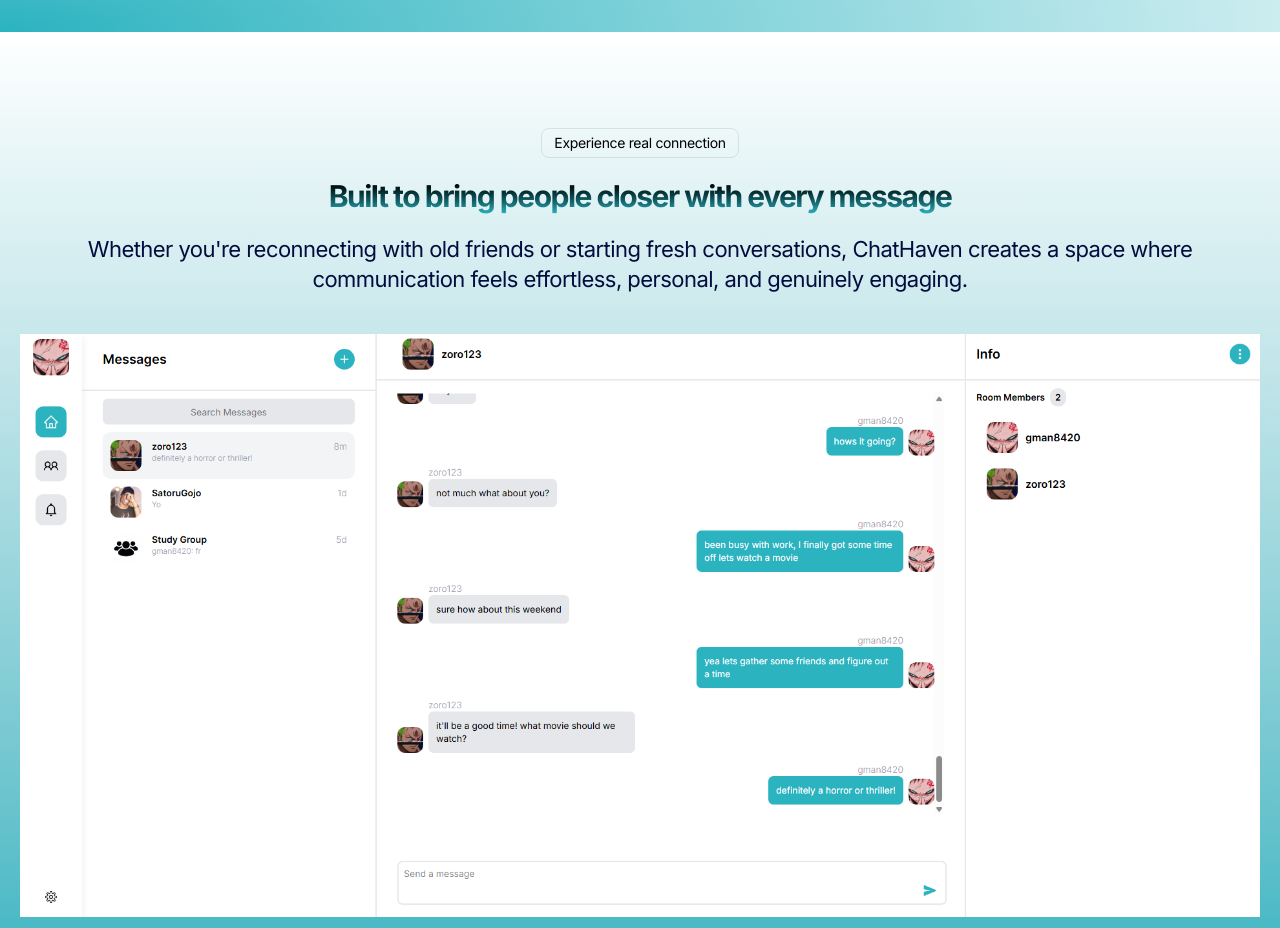
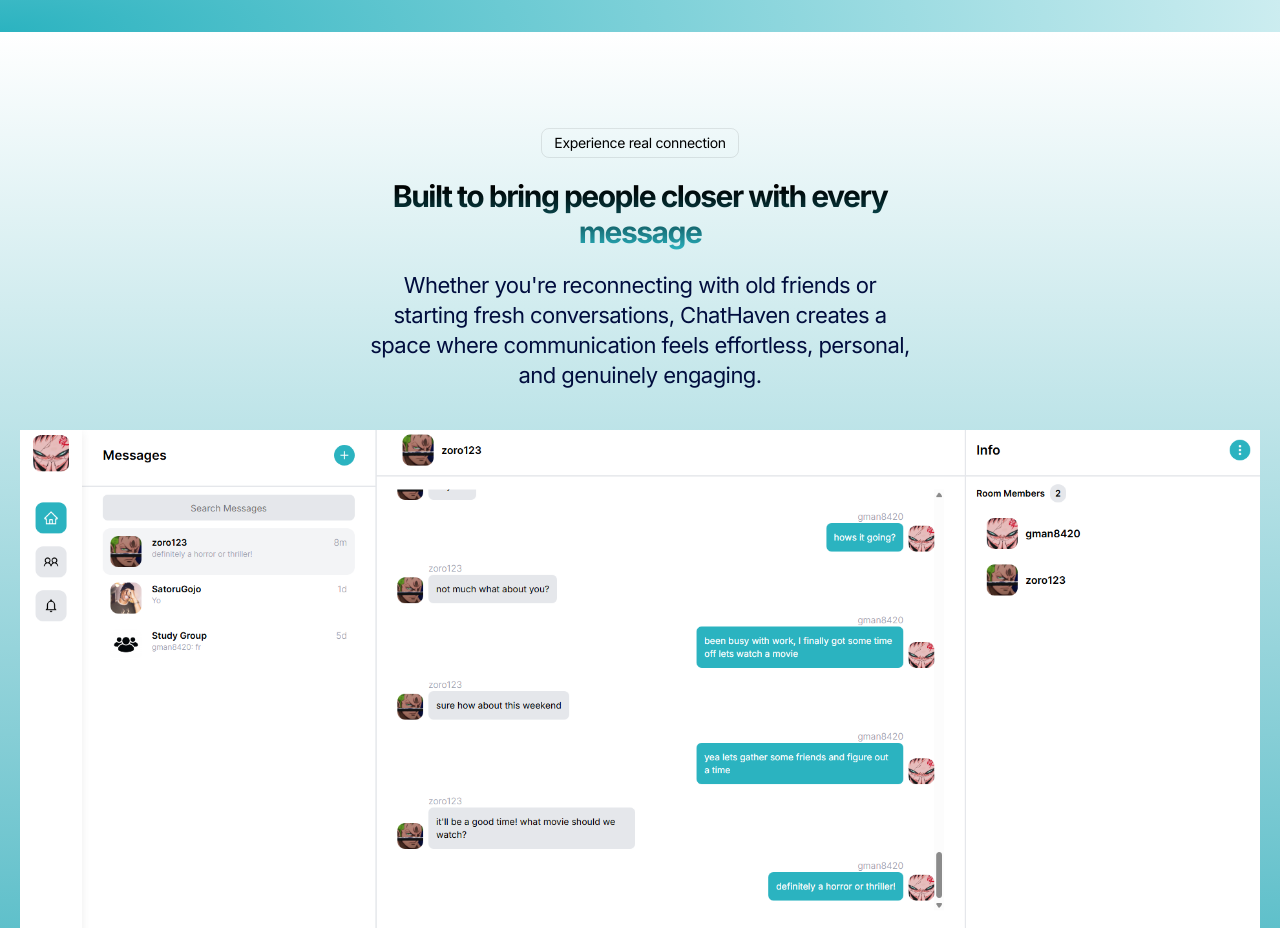
Before and after one commit to JDhillon24/ChatHaven, a React (Vite) app in the folder frontend/: page / in a window 1280 px wide. Shown: the part 800-1728 px from the top of the page. Built offline with nearby package versions, Linux system fonts and the light colour scheme.

Commit message:
Update ProductShowcase.tsx

```diff
--- a/frontend/src/Components/LandingPage/ProductShowcase.tsx
+++ b/frontend/src/Components/LandingPage/ProductShowcase.tsx
@@ -4,6 +4,7 @@
   return (
     <section className="bg-gradient-to-b from-[#FFFFFF] to-[#2bb3c0] py-24">
       <div className="px-5 mx-auto container">
+        <div className="max-w-[540px] mx-auto">
           <div className="flex justify-center">
             <div className="tag">Experience real connection</div>
           </div>
@@ -15,6 +16,7 @@
             conversations, ChatHaven creates a space where communication feels
             effortless, personal, and genuinely engaging.
           </p>
+        </div>
         <img
           src="/images/desktop_demo.png"
           alt="Desktop Demo"
```
Lines whose indentation alone changed are shown as unchanged.
